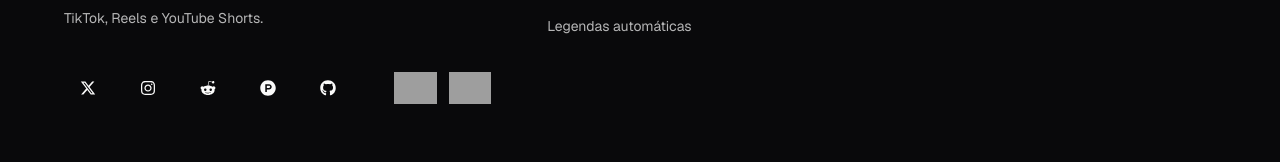
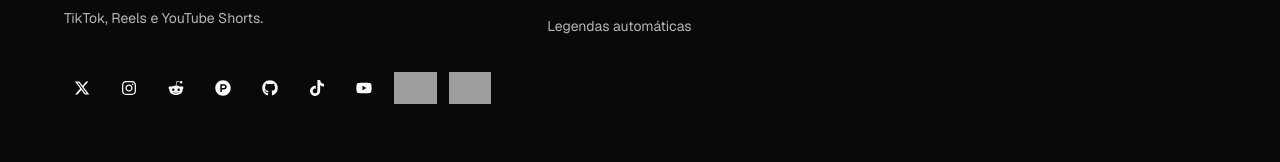
Before and after one commit to sleepcometlabs/sleepcomet-nextjs-landing, a Next.js app: page / in a window 1280 px wide. Shown: the part 5860-6022 px from the top of the page. Built offline with nearby package versions, Linux system fonts and the light colour scheme; no server answers; grey boxes are pictures that could not be loaded.

Commit message:
fix: update Discord URL to Reddit URL across multiple components and configuration files

```diff
--- a/app/(pages)/cookies/page.tsx
+++ b/app/(pages)/cookies/page.tsx
@@ -130,9 +130,6 @@ const sections = [
           <strong>E-mail:</strong>{" "}
           <a href="mailto:privacidade@sleepcomet.com" className="text-primary underline underline-offset-4 hover:no-underline">privacidade@sleepcomet.com</a>
         </p>
-        <p>
-          <strong>Endereço:</strong> [Inserir endereço comercial]
-        </p>
       </div>
     ),
   },
--- a/components/landing/faq-section.tsx
+++ b/components/landing/faq-section.tsx
@@ -26,7 +26,7 @@ const faqs = [
   },
   {
     q: "Posso usar o Sleepcomet de graça?",
-    a: "Sim! O plano Free oferece 30 créditos por mês para você processar seus vídeos (1 crédito = 1 minuto de vídeo), com clipes de até 60 segundos, marca d'água Sleepcomet e acesso ao suporte da comunidade no Discord. Sem compromisso.",
+    a: "Sim! O plano Free oferece 30 créditos por mês para você processar seus vídeos (1 crédito = 1 minuto de vídeo), com clipes de até 60 segundos, marca d'água Sleepcomet e acesso ao suporte da comunidade no Reddit. Sem compromisso.",
   },
   {
     q: "Quanto tempo leva para processar um vídeo?",
--- a/components/landing/footer.tsx
+++ b/components/landing/footer.tsx
@@ -11,6 +11,8 @@ import { FaInstagram } from "react-icons/fa";
 import { FaGithub } from "react-icons/fa";
 import { FaRedditAlien } from "react-icons/fa";
 import { FaProductHunt } from "react-icons/fa";
+import { FaTiktok } from "react-icons/fa";
+import { FaYoutube } from "react-icons/fa";
 import { StatusIndicator } from "./status-indicator";
 
 const productLinks = [
@@ -106,6 +108,26 @@ export function Footer() {
                 className="flex h-12 w-12 items-center justify-center rounded-full hover:bg-white/5 duration-75 transition-all"
               >
                 <FaGithub className="size-4" />
+              </Link>
+
+              <Link
+                href="https://www.tiktok.com/@usesleepcomet"
+                target="_blank"
+                rel="noopener noreferrer"
+                aria-label="TikTok"
+                className="flex h-12 w-12 items-center justify-center rounded-full hover:bg-white/5 duration-75 transition-all"
+              >
+                <FaTiktok className="size-4" />
+              </Link>
+
+              <Link
+                href="https://www.youtube.com/@usesleepcomet"
+                target="_blank"
+                rel="noopener noreferrer"
+                aria-label="YouTube"
+                className="flex h-12 w-12 items-center justify-center rounded-full hover:bg-white/5 duration-75 transition-all"
+              >
+                <FaYoutube className="size-4" />
               </Link>
 
               <a
--- a/components/landing/pricing.tsx
+++ b/components/landing/pricing.tsx
@@ -8,7 +8,7 @@ import { ArrowRight, BadgeCheck, Zap } from "lucide-react"
 import { useState } from "react"
 import { Tabs, TabsList, TabsTrigger, TabsContent } from "@/components/ui/tabs"
 
-import { APP_URL, DISCORD_URL } from "@/lib/config"
+import { APP_URL, REDDIT_URL } from "@/lib/config"
 
 const plans = [
   {
@@ -105,7 +105,7 @@ const plans = [
       "Suporte prioritário 24/7",
     ],
     cta: "Falar com vendas",
-    href: DISCORD_URL,
+    href: "mailto:comercial@sleepcomet.com",
     popular: false,
   },
 ]
@@ -196,7 +196,7 @@ export function Pricing() {
                     <BadgeCheck className="h-lh w-4 flex-none text-brand-foreground" />
                     {feature === "Suporte pela comunidade" ? (
                       <a
-                        href={DISCORD_URL}
+                        href={REDDIT_URL}
                         target="_blank"
                         rel="noopener noreferrer"
                         className="hover:text-foreground underline underline-offset-2 transition-colors"
--- a/lib/config.ts
+++ b/lib/config.ts
@@ -12,5 +12,5 @@ export const APP_URL =
 export const SITE_URL =
   process.env.NEXT_PUBLIC_SITE_URL || "https://sleepcomet.com"
 
-export const DISCORD_URL =
-  process.env.NEXT_PUBLIC_DISCORD_URL || "https://discord.gg/sleepcomet"
+export const REDDIT_URL =
+  process.env.NEXT_PUBLIC_REDDIT_URL || "https://www.reddit.com/r/sleepcomet/"
```
Also changed, not shown: 2 other files (tests, documents, lock files or other folders).
